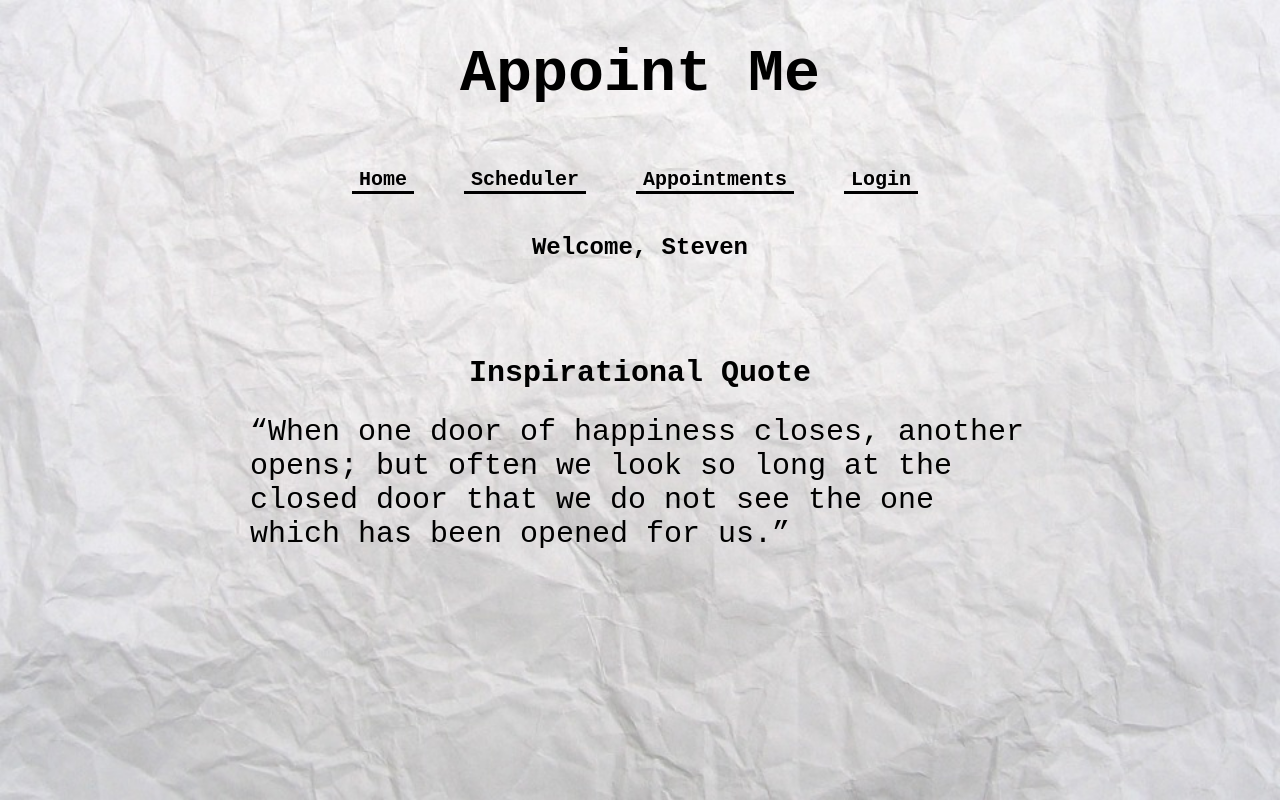
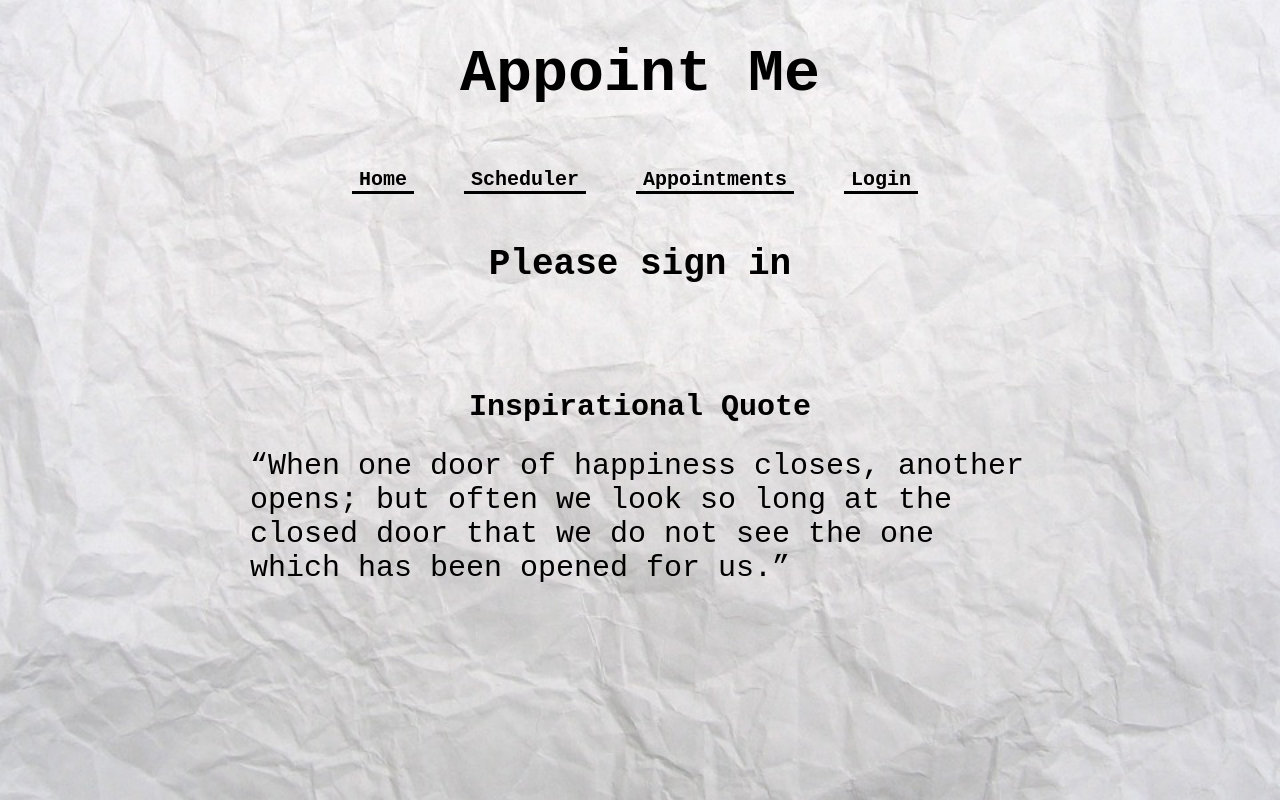
Before and after one commit to mrgreen12375/appoint-me, a React (Create React App) app in the folder client/: page / in a window 1280 px wide. Built offline with nearby package versions, Linux system fonts and the light colour scheme.

Commit message:
changing homepage welcome according to logged in status

```diff
--- a/client/src/components/Home/index.js
+++ b/client/src/components/Home/index.js
@@ -1,10 +1,11 @@
 import React from 'react';
+import Auth from '../../utils/auth';
 
 function Home() {
 
 	return (
 	<main>
-		<h2 className="title">Welcome, Steven</h2>
+		<h2 className="title"> {Auth.loggedIn() ? (<h2 className="title">Welcome, Steven</h2>) : (<h2 className="title">Please sign in</h2>)} </h2>
 		<div className="inspiration">
 			<h2>Inspirational Quote</h2>
 			<p className="quote">“When one door of happiness closes, another opens; but often we look so long at the closed door that we do not see the one which has been opened for us.”</p>
```
